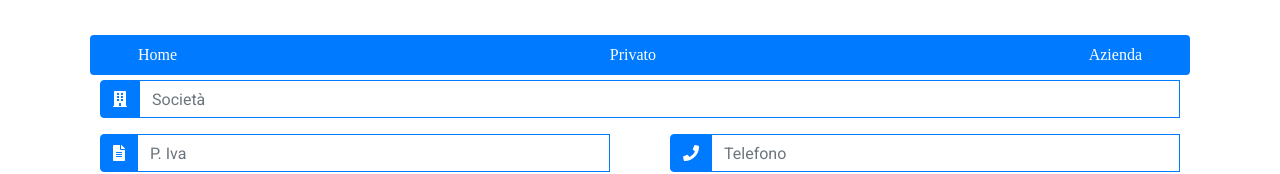
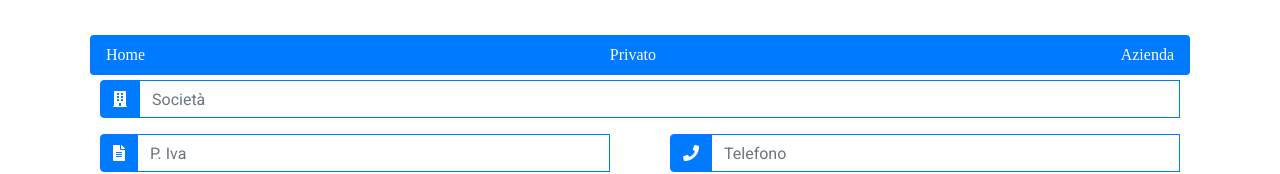
Before and after one commit to zGaglia/YTiAProject, an Angular app: page /azienda in a window 1280 px wide. Shown: the top 174 px of the page. Built offline with nearby package versions, Linux system fonts and the light colour scheme.

Commit message:
naavbar1.2

```diff
--- a/src/styles.css
+++ b/src/styles.css
@@ -53,8 +53,9 @@ body { margin: 0; font-family: Roboto, "Helvetica Neue", sans-serif; }
             align-items: center;
             -ms-flex-pack: justify;
             justify-content: space-between;
-            padding: .5rem 3rem;
+            padding: .5rem 1rem;
             border-radius: .25rem;
+            text-align:left;
             }
 html, body { height: 100%; }
 body { margin: 0; font-family: Roboto, "Helvetica Neue", sans-serif; }
```
